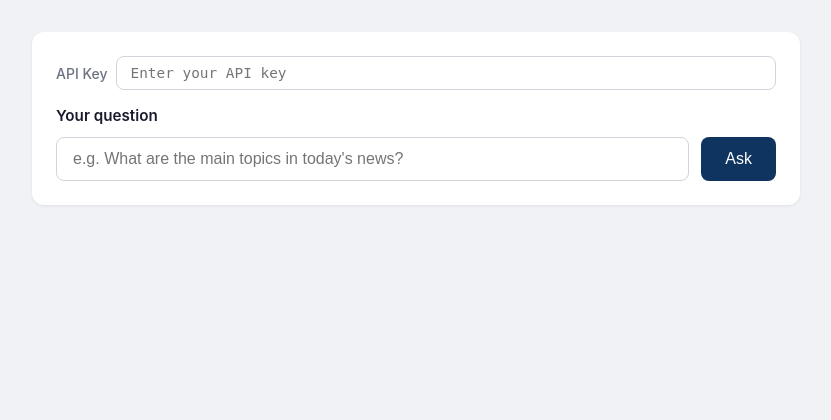
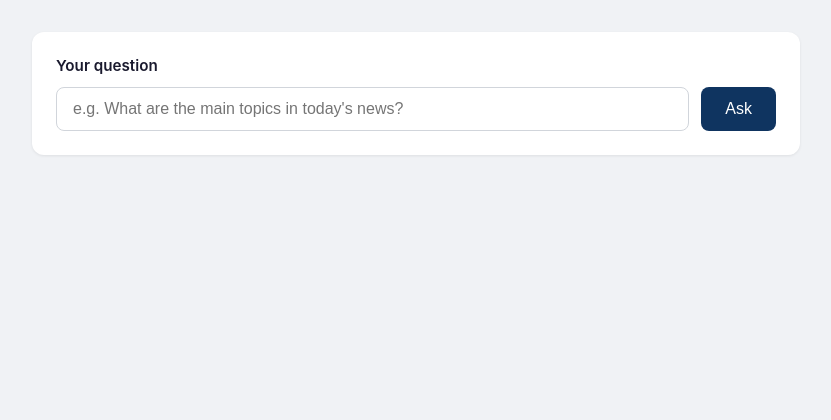
Before and after one commit to krevetka-is-afk/Intelligent-Assistant-for-Educational-Institutions, a Python web app: template src/server/templates/index.html in a window 1280 px wide. Shown: the part 125-545 px from the top of the page, without its empty margins (224-1055 px from the left). Run offline with Jinja, Linux system fonts and the light colour scheme; the template is opened without the code that fills it, so the values that code supplies are empty.

Commit message:
remove api key input

```diff
--- a/src/server/templates/index.html
+++ b/src/server/templates/index.html
@@ -322,15 +322,6 @@
 
 <main>
     <div class="question-card">
-        <div class="api-key-row">
-            <label for="api-key-input">API Key</label>
-            <input
-                type="password"
-                id="api-key-input"
-                placeholder="Enter your API key"
-                autocomplete="off"
-            />
-        </div>
         <label for="question-input">Your question</label>
         <form id="ask-form" class="input-row">
             <input
@@ -375,7 +366,6 @@
 <script>
     const form = document.getElementById("ask-form");
     const input = document.getElementById("question-input");
-    const apiKeyInput = document.getElementById("api-key-input");
     const submitBtn = document.getElementById("submit-btn");
     const answerSection = document.getElementById("answer-section");
     const answerText = document.getElementById("answer-text");
@@ -411,17 +401,10 @@
         submitBtn.innerHTML = '<span class="spinner"></span>Thinking...';
 
         try {
-            const apiKey = apiKeyInput.value.trim();
-            if (!apiKey) {
-                showError("Please enter your API key.");
-                return;
-            }
-
             const res = await fetch("/ask", {
                 method: "POST",
                 headers: {
                     "Content-Type": "application/json",
-                    "X-API-Key": apiKey,
                 },
                 body: JSON.stringify({ question }),
             });
```
